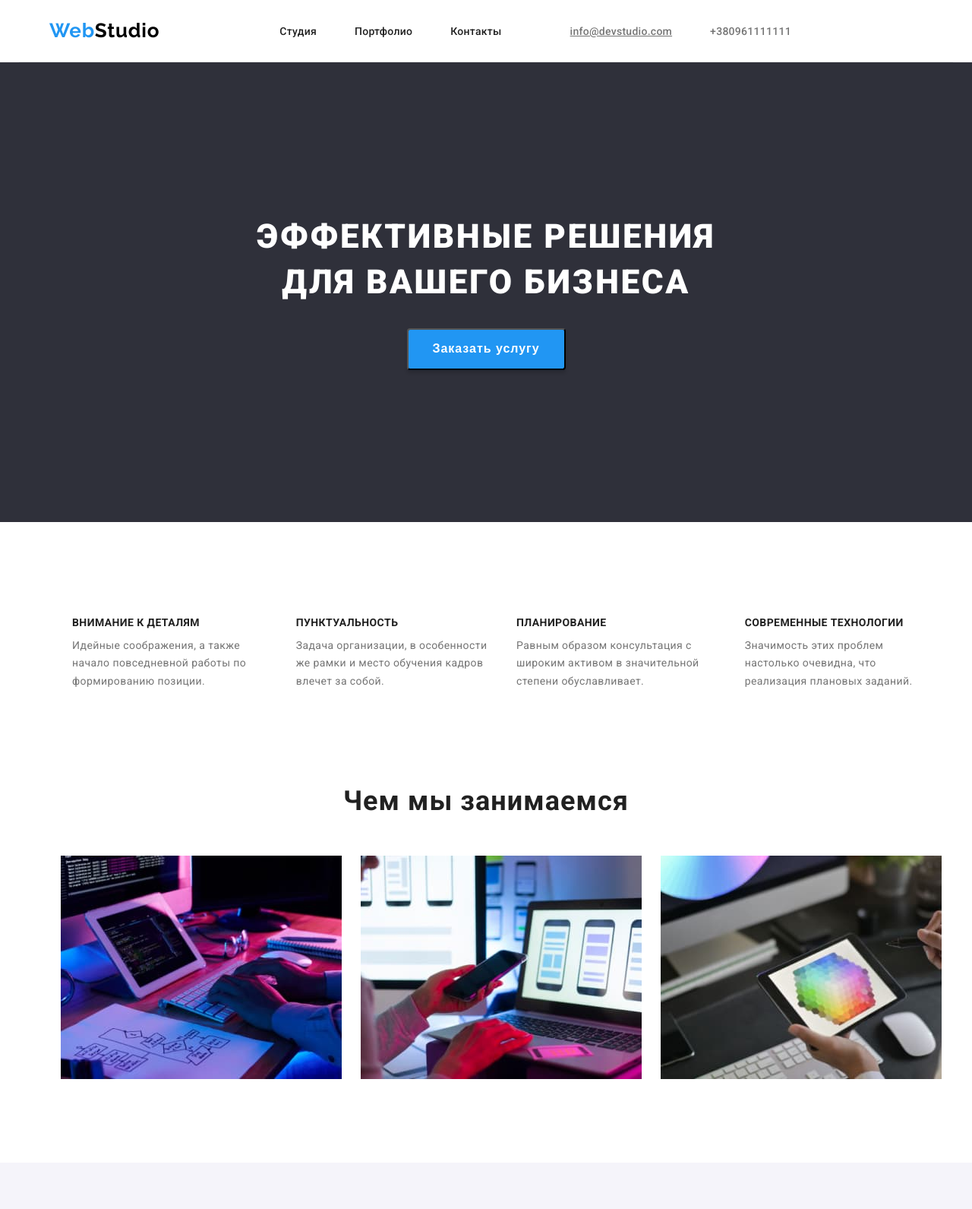
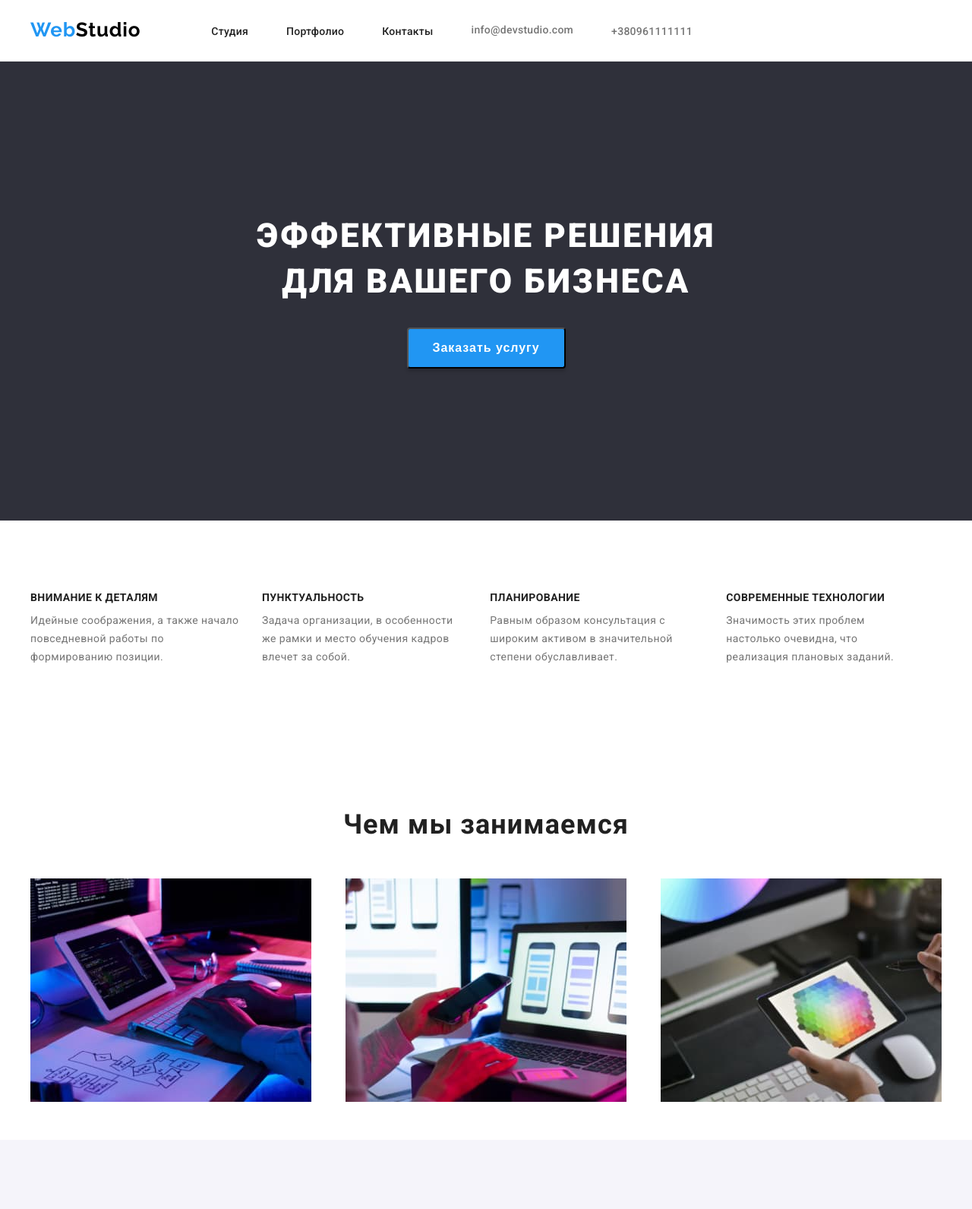
Before and after one commit to Andrey14121992/goit-markup-hw-03, a plain HTML site: page index.html in a window 1280 px wide. Shown: the top 1591 px of the page at 76% size. Drawn offline with Linux system fonts and the light colour scheme.

Commit message:
Исправление ошибок 2

```diff
--- a/css/styles.css
+++ b/css/styles.css
@@ -1,5 +1,3 @@
-
-
 
 body {
     background-color: #FFFFFF;
@@ -7,6 +5,8 @@ body {
     font-family: 'Roboto', sans-serif;
     margin: 0;
 }
+
+
 
 html {
 	box-sizing: border-box;
@@ -23,6 +23,20 @@ h6 {
 }
 
 
+ul {
+	margin: 0;
+	padding-left: 0;
+    list-style: none;
+}
+
+a {
+    text-decoration: none;
+	color: currentColor;
+}
+
+
+
+
 /*----------Header-------*/
 
 .header-logo {
@@ -33,6 +47,10 @@ line-height: 1.20;
 letter-spacing: 0.03em;
 color: #2196F3;
 text-decoration: none;
+margin-right: 93px;
+padding-top: 24px;
+padding-bottom:25px;
+
 
 }
 .header-logo-studio {
@@ -46,11 +64,16 @@ text-decoration: none;
     letter-spacing: 0.02em;
     color: #212121;;
     text-decoration: none;
-    padding-right: 50px;
     padding-top: 32px;
 	padding-bottom: 32px;
 
 
+}
+
+
+
+.header {
+    border-bottom: 1px solid #ececec;
 }
 
 .header-studio:active,
@@ -75,7 +98,6 @@ margin: 0 auto;
 
 .header .container  {
 display:flex;
-border-bottom: 1px solid #ececec;
 }
 
 .header-nav  {
@@ -89,25 +111,19 @@ display:flex;
 align-items: center;
 }
 
-
-
-
-.head-logo {
-margin-right:93px;
-padding:25px;
+.menu-item {
+    margin-right: 50px;
 }
-
 
 
 .title {
     display:flex;
     align-items: center;
-    padding-top:94px;
 
 }
 
 .quality {
-    margin: 15px;
+    margin-right: 30px;
 }
 
 
@@ -120,7 +136,7 @@ padding:25px;
 .contacts-list {
     display:flex;
     align-items: center;
-    margin-right: 50px;
+
 }
 
 
@@ -133,7 +149,6 @@ padding:25px;
     letter-spacing: 0.02em;
     color: #212121;
     text-decoration: none;
-    margin-right: 50px;
     padding-top: 32px;
 	padding-bottom: 32px;
 
@@ -152,13 +167,14 @@ font-size: 14px;
 line-height: 1.14;
 letter-spacing: 0.02em;
 color:#757575;
+padding-top:32px;
+padding-bottom:32px;
 margin-right: 50px;
-padding-top:32px;
-padding-bottom:32px ;
+}
 
 
 
-}
+
 
 .header-email:hover, .header-email:focus,
 .header-phone:hover, .header-phone:focus {
@@ -196,7 +212,6 @@ letter-spacing: 0.06em;
 text-transform: uppercase;
 color: #FFFFFF;
 width: 696px;
-height: 120px;
 }
 
 
@@ -248,7 +263,12 @@ color: #757575;
  .action {
   display: flex;
   justify-content: space-between;
-  padding-bottom: 94px;
+}
+
+
+.action-section {
+ padding-top: 94px;
+ padding-bottom: 50px;
 }
 
 
@@ -259,7 +279,6 @@ font-size: 36px;
 line-height: 1.16;
 text-align: center;
 letter-spacing: 0.03em;
-padding-top: 94px;
 
 color: #212121;
 }
@@ -318,12 +337,8 @@ padding-bottom: 60px;
     margin-bottom: 20px;
 }
 
-.foot-logo{
-    display: inline-block;
-    margin-bottom: 20px;
 
 
-}
 
 .footer-adress {
     font-family: 'Roboto';
@@ -340,7 +355,6 @@ padding-bottom: 60px;
 
 
 .contacts {
-    margin-bottom: 9px;
 	justify-content: flex-end;
 }
 
@@ -376,7 +390,6 @@ margin-bottom: 9px;
     margin-bottom: 50px;
 	display: flex;
 	justify-content: center;
-    padding-top: 94px;
 }
 
 
@@ -502,8 +515,7 @@ margin-right: 8px;
 
 
 .boxes-of-examples {
-padding-bottom: 30px;
-margin:auto;
+margin:15px;
 
 
 }
@@ -518,6 +530,7 @@ margin:auto;
 
 .portfolio-border {
     border: 1px solid #EEEEEE;
+    border-top: none;
 	padding: 24px 20px;
 
 }
--- a/index.html
+++ b/index.html
@@ -17,9 +17,8 @@
     <header class="header">
         <div class="container">
 <nav class="header-nav">
-    <div class="head-logo">
+
     <a   href="" class="header-logo">Web<span class="header-logo-studio">Studio</span></a>
-</div>
         <ul class="dot menu">
             <li class="menu-item"><a href="./index.html" class="header-studio">Студия</a></li>
             <li class="menu-item"><a href="./portfolio.html" class="header-portfolio-contacts">Портфолио</a></li>
@@ -27,7 +26,7 @@
         </ul>
         </nav>
 <ul class="dot contacts-list">
-    <li><a href="mailto:info@devstudio.com" class="header-email">info@devstudio.com</a></li>
+    <li class="header-email"> <a href="mailto:info@devstudio.com">info@devstudio.com</a></li>
     <li><a href="tel:+380961111111" class="header-phone">+380961111111</a></li>
 </ul>
         </div>
@@ -43,9 +42,9 @@
             </div>
         </section>
 
-        <section>
+        <section class="section">
             <div class="container">
-<ul class="dot title">
+<ul class="dot title ">
     <li class="quality">
         <h2 class="main-pretitle">Внимание к деталям</h2>
         <p class="main-pretitle-description">Идейные соображения, а также начало повседневной работы по формированию позиции.</p>
@@ -66,7 +65,7 @@
 </div>
         </section>
 
-        <section>
+        <section class="action-section">
             <div class="container">
             <h3 class="about-us">Чем мы занимаемся</h3>
             <ul class="dot action">
@@ -159,16 +158,14 @@
     </main>
 
 <!--Подвал-->
-    <footer class="footer section">
+<footer class="footer section">
     <div class="container">
-    <div class="foot-log">
     <a href="" class="header-logo">Web<span class="footer-logo">Studio</span></a>
-</div>
     <address>
-    <ul class="dot contacts">
+    <ul class="dot">
         <li><a href="" class="footer-adress"> г. Киев, пр-т Леси Украинки, 26 </a></li>
-        <li><a href="mailto:info@example.com" class="footer-contacts">info@example.com</a></li>
-        <li><a href="tel:+380991111111" class="footer-contacts">+38099111111</a></li>
+        <li class="footer-contacts"><a href="mailto:info@example.com">info@example.com</a></li>
+        <li class="footer-contacts"><a href="tel:+380991111111">+38099111111</a></li>
     </ul>
 </address>
     </div>
```
Also changed, not shown: portfolio.html (+4 -4 lines).
